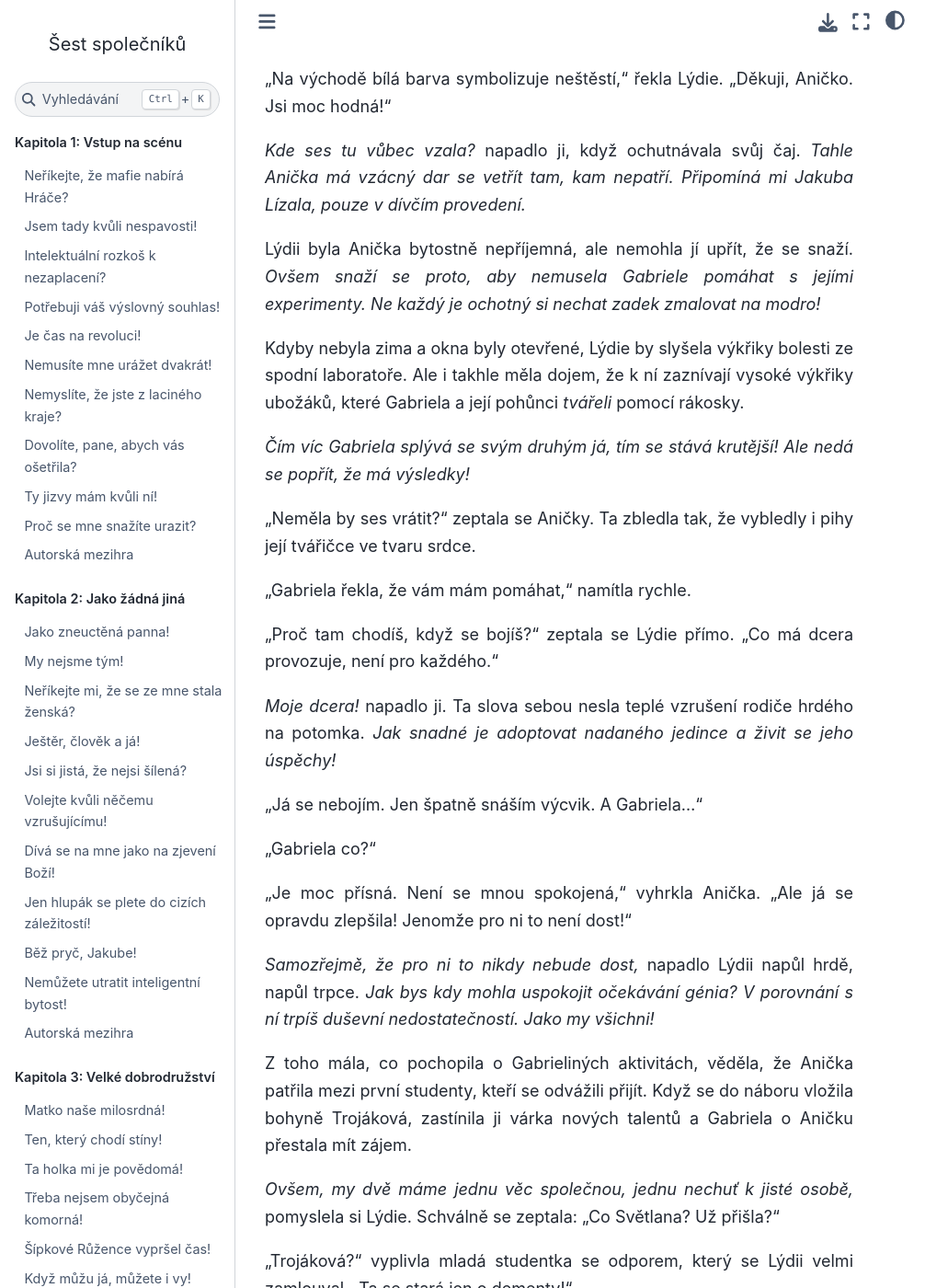
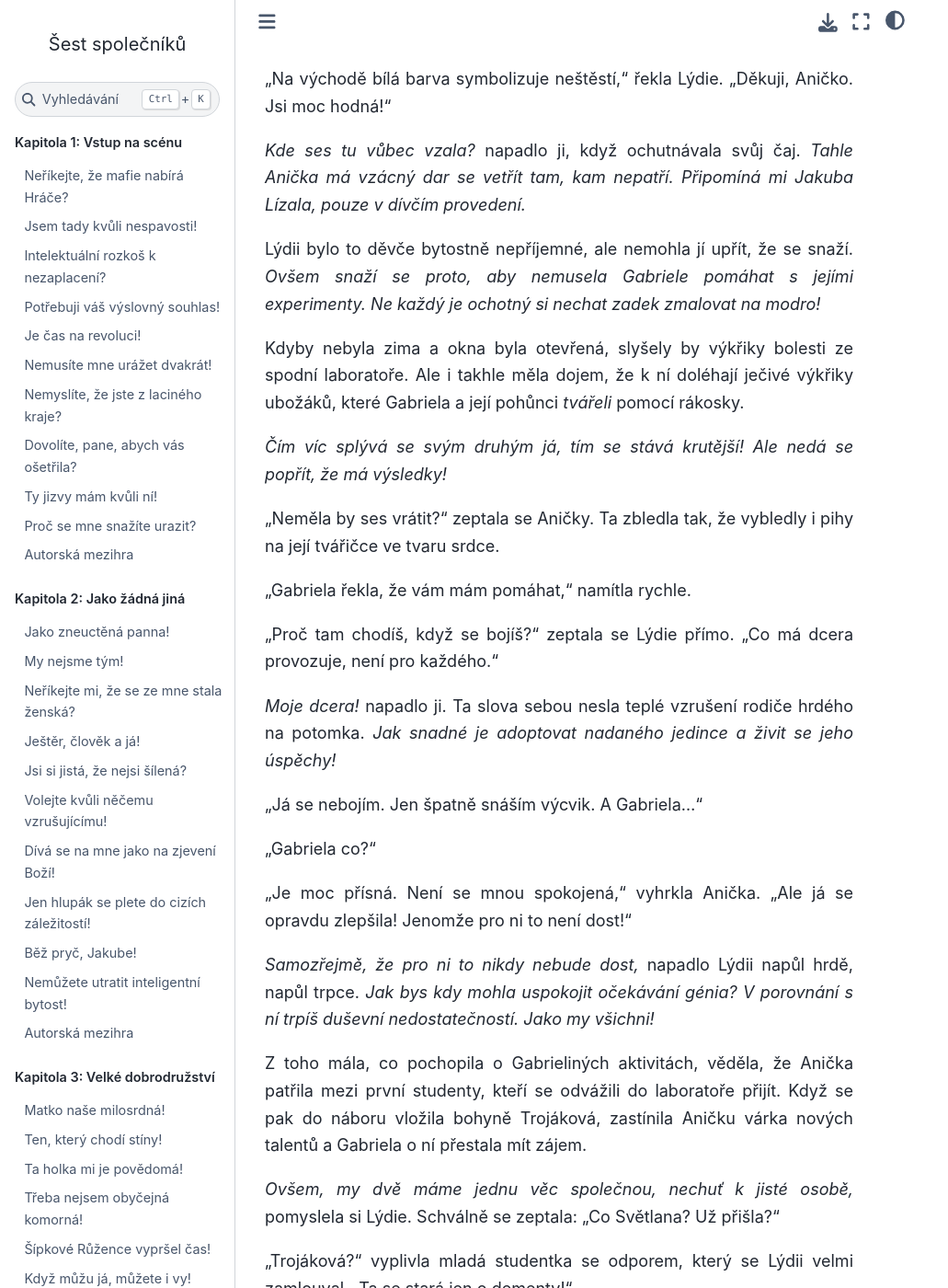
Before and after one commit to hanpari/sest-spolecniku, a Sphinx documentation site: the page built from source/sest_spolecniku/016-vyvrcholeni-a-peripetie/09.md, in a window 1280 px wide and 1400 px high, scrolled down 249 px. Shown: the whole window at 92% size, without its empty margins (0-1031 px from the left). Built offline with Sphinx 7.4.7 and the Sphinx Book theme 1.1.4, drawn with Linux system fonts in a browser that asks for light colours.

Commit message:
Update 09.md

```diff
--- a/source/sest_spolecniku/016-vyvrcholeni-a-peripetie/09.md
+++ b/source/sest_spolecniku/016-vyvrcholeni-a-peripetie/09.md
@@ -8,13 +8,13 @@
 
 *Kde ses tu vůbec vzala?* napadlo ji, když ochutnávala svůj čaj. *Tahle Anička má vzácný dar se vetřít tam, kam nepatří. Připomíná mi Jakuba Lízala, pouze v dívčím provedení.*
 
-Lýdii byla Anička bytostně nepříjemná, ale nemohla jí upřít, že se snaží. *Ovšem snaží se proto, aby nemusela Gabriele pomáhat s jejími experimenty. Ne každý je ochotný si nechat zadek zmalovat na modro!*
+Lýdii bylo to děvče bytostně nepříjemné, ale nemohla jí upřít, že se snaží. *Ovšem snaží se proto, aby nemusela Gabriele pomáhat s jejími experimenty. Ne každý je ochotný si nechat zadek zmalovat na modro!*
 
-Kdyby nebyla zima a okna byly otevřené, Lýdie by slyšela výkřiky bolesti ze spodní laboratoře. Ale i takhle měla dojem, že k ní zaznívají vysoké výkřiky ubožáků, které Gabriela a její pohůnci *tvářeli* pomocí rákosky.
+Kdyby nebyla zima a okna byla otevřená, slyšely by výkřiky bolesti ze spodní laboratoře. Ale i takhle měla dojem, že k ní doléhají ječivé výkřiky ubožáků, které Gabriela a její pohůnci *tvářeli* pomocí rákosky.
 
-*Čím víc Gabriela splývá se svým druhým já, tím se stává krutější! Ale nedá se popřít, že má výsledky!*
+*Čím víc splývá se svým druhým já, tím se stává krutější! Ale nedá se popřít, že má výsledky!*
 
-"Neměla by ses vrátit?" zeptala se Aničky. Ta zbledla tak, že vybledly i pihy její tvářičce ve tvaru srdce.
+"Neměla by ses vrátit?" zeptala se Aničky. Ta zbledla tak, že vybledly i pihy na její tvářičce ve tvaru srdce.
 
 "Gabriela řekla, že vám mám pomáhat," namítla rychle.
 
@@ -30,9 +30,9 @@ Kdyby nebyla zima a okna byly otevřené, Lýdie by slyšela výkřiky bolesti z
 
 *Samozřejmě, že pro ni to nikdy nebude dost,* napadlo Lýdii napůl hrdě, napůl trpce. *Jak bys kdy mohla uspokojit očekávání génia? V porovnání s ní trpíš duševní nedostatečností. Jako my všichni!*
 
-Z toho mála, co pochopila o Gabrieliných aktivitách, věděla, že Anička patřila mezi první studenty, kteří se odvážili přijít. Když se do náboru vložila bohyně Trojáková, zastínila ji várka nových talentů a Gabriela o Aničku přestala mít zájem.
+Z toho mála, co pochopila o Gabrieliných aktivitách, věděla, že Anička patřila mezi první studenty, kteří se odvážili do laboratoře přijít. Když se pak do náboru vložila bohyně Trojáková, zastínila Aničku várka nových talentů a Gabriela o ní přestala mít zájem.
 
-*Ovšem, my dvě máme jednu věc společnou, jednu nechuť k jisté osobě,* pomyslela si Lýdie. Schválně se zeptala: "Co Světlana? Už přišla?"
+*Ovšem, my dvě máme jednu věc společnou, nechuť k jisté osobě,* pomyslela si Lýdie. Schválně se zeptala: "Co Světlana? Už přišla?"
 
 "Trojáková?" vyplivla mladá studentka se odporem, který se Lýdii velmi zamlouval. "Ta se stará jen o dementy!"
 
```
